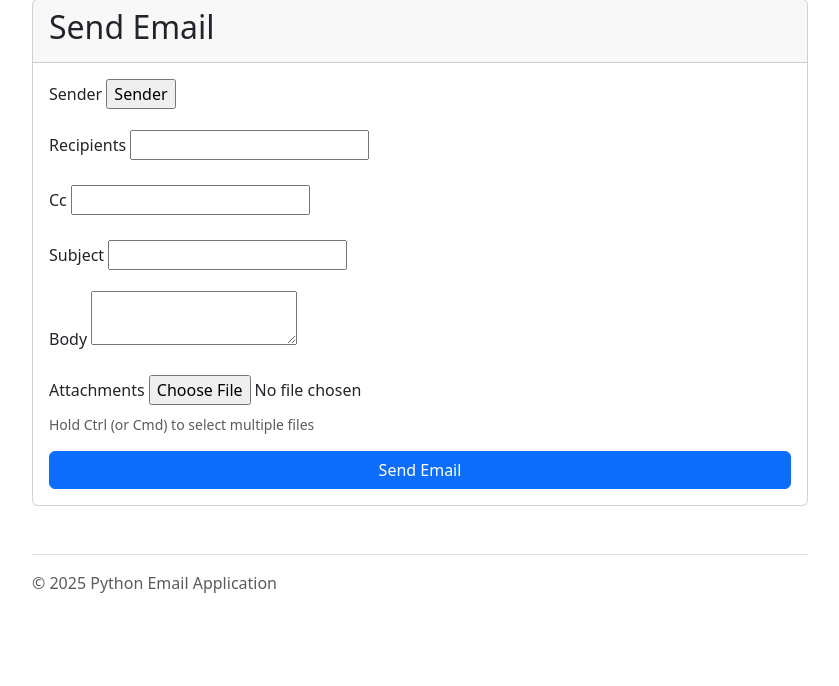
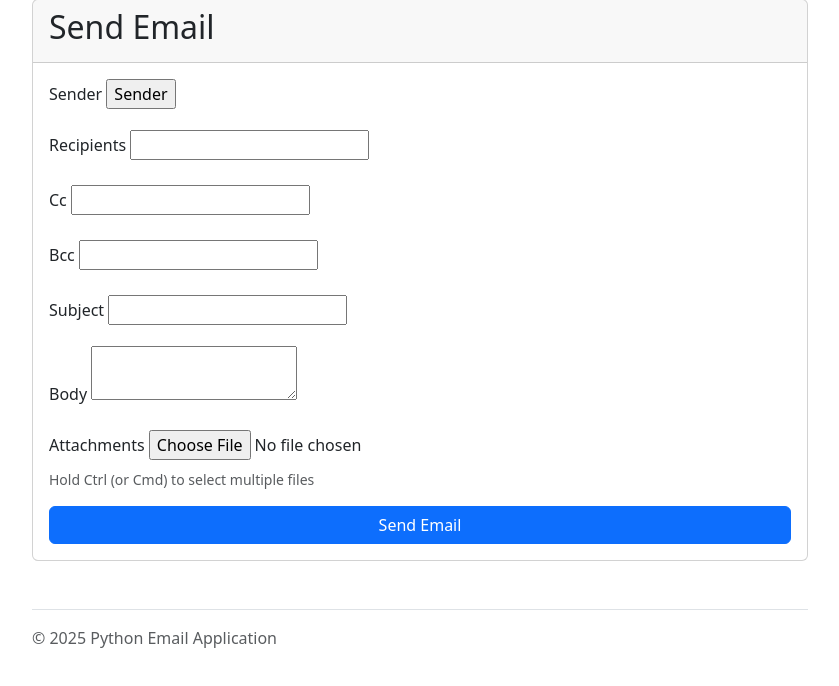
Before and after one commit to certifiedJ/CPAN-226-Project, a Django app: template email_app/emailer/templates/emailer/email_form.html in a window 1280 px wide. Shown: the part 160-846 px from the top of the page, without its empty margins (220-1059 px from the left). Before the commit the page ends 753 px from the top, so only its background shows below. Run offline with Django 3.2, Linux system fonts and the light colour scheme; the template is opened without the code that fills it, so the values that code supplies are empty, except form fields; form fields are guessed from the names that the template uses.

Commit message:
Functional BCC feature added

```diff
--- a/email_app/emailer/models.py
+++ b/email_app/emailer/models.py
@@ -4,10 +4,11 @@ class EmailHistory(models.Model):
     sender = models.EmailField()
     recipients = models.TextField()
     cc = models.TextField(blank=True)
+    bcc = models.TextField(blank=True)  # New field for BCC addresses
     subject = models.CharField(max_length=255)
     body = models.TextField()
     sent_at = models.DateTimeField(auto_now_add=True)
-    attachment_names = models.TextField(blank=True)  # Store as JSON string
+    attachment_names = models.TextField(blank=True)  # Stored as JSON string
 
     def __str__(self):
         return f"{self.subject} - {self.sent_at}"
--- a/email_app/emailer/templates/emailer/email_form.html
+++ b/email_app/emailer/templates/emailer/email_form.html
@@ -55,6 +55,22 @@
                 </div>
             </div>
 
+            <!-- Add the BCC field here -->
+            <div class="row mb-3">
+                <div class="col-md-12">
+                    <label for="{{ form.bcc.id_for_label }}" class="form-label">{{ form.bcc.label }}</label>
+                    {{ form.bcc }}
+                    <div class="form-text">{{ form.bcc.help_text }}</div>
+                    {% if form.bcc.errors %}
+                        <div class="text-danger">
+                            {% for error in form.bcc.errors %}
+                                {{ error }}
+                            {% endfor %}
+                        </div>
+                    {% endif %}
+                </div>
+            </div>
+
             <div class="row mb-3">
                 <div class="col-md-12">
                     <label for="{{ form.subject.id_for_label }}" class="form-label">{{ form.subject.label }}</label>
```
Also changed, not shown: email_app/emailer/email_handler.py (+8 -2 lines), email_app/emailer/forms.py (+16 -11 lines), email_app/emailer/views.py (+5 -4 lines), email_app/db.sqlite3, email_app/emailer/migrations/0003_emailhistory_bcc.py (added), 1 other file.
